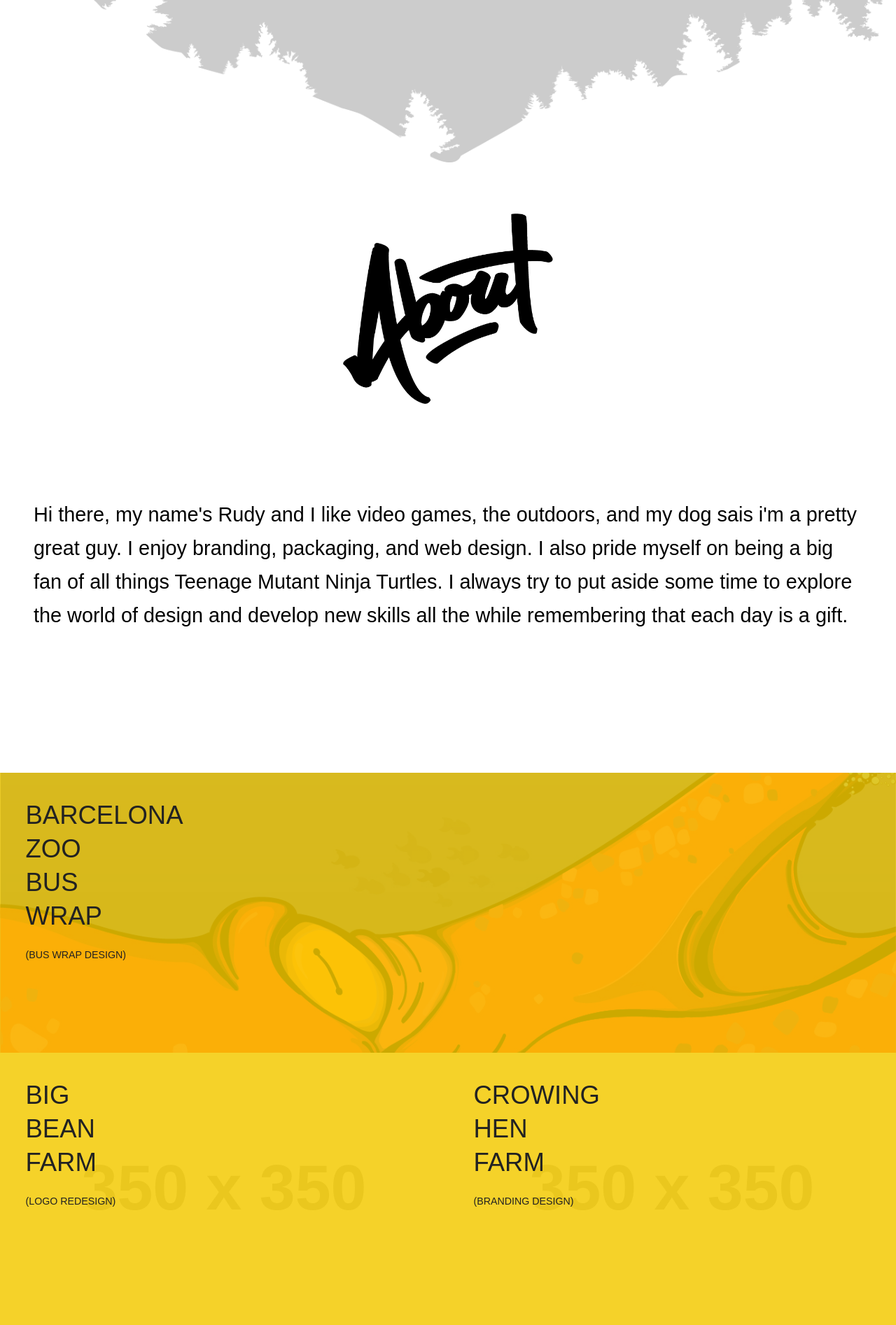
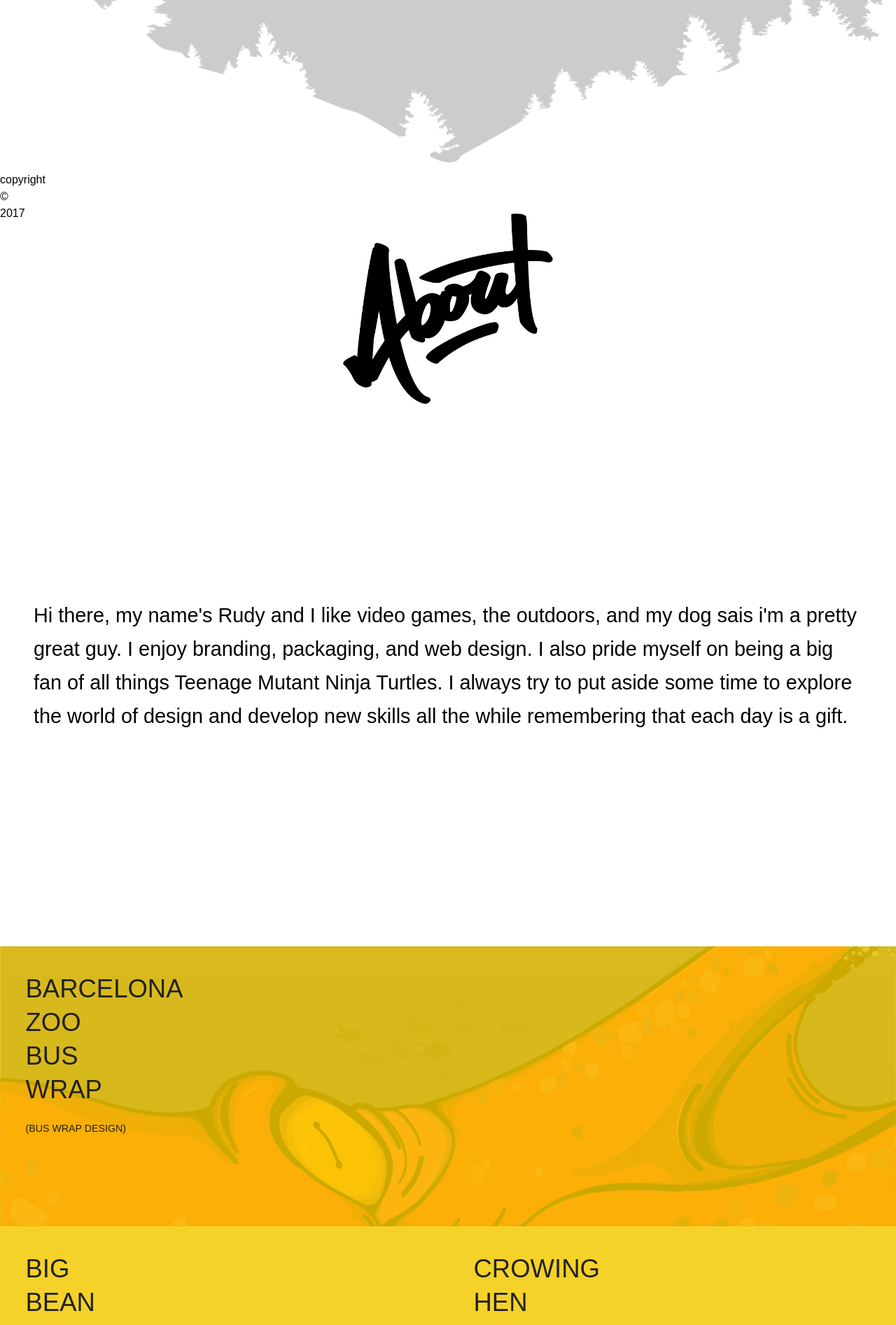
Before and after one commit to gord0186/new_website, a Jekyll site: the page built from index.html, in a window 1280 px wide. Shown: the part 623-2516 px from the top of the page at 70% size. Built offline with Jekyll 4.4.1, drawn with Linux system fonts in a browser that asks for light colours; Markdown is read by kramdown in place of the engine named in the settings; a style sheet for code colours, icons or effects is not loaded.

Commit message:
inner page footer fix

```diff
--- a/_includes/about.html
+++ b/_includes/about.html
@@ -4,7 +4,7 @@
 	</div>
 
 	<div class="about_content_wrapper">
-		<p class="about_content exa">{{include.about_content}}</p>
+		<p class="about_content {{include.class}} exa">{{include.about_content}}</p>
 	</div>
 
 </div>
--- a/css/general.css
+++ b/css/general.css
@@ -246,7 +246,11 @@
 
 .about_content_wrapper{
   padding: 3em;
-  margin: 5em 0 8em 0;
+  margin: 5em 0 16em 0;
+}
+
+.about_home{
+  margin: 5em 0 0 0;
 }
 
 /*------------------------------------Work-------------------------*/
@@ -338,8 +342,7 @@
 
 
 .contact_wrapper{
-  overflow: overlay;
-  margin: 5em 0 0 0;
+  margin: 5em 0 12em 0;
 }
 
 .contact_wrapper h2{
@@ -412,7 +415,8 @@
 }
 
 section.footer_wrapper {
-    position: relative;
+    position: fixed;
+    bottom: 0;
 }
 
 .footer{
--- a/index.html
+++ b/index.html
@@ -10,7 +10,7 @@
 
 <section id="about">
 
-{% include about.html about_content="Hi there, my name's Rudy and I like video games, the outdoors, and my dog sais i'm a pretty great guy. I enjoy branding, packaging, and web design. I also pride myself on being a big fan of all things Teenage Mutant Ninja Turtles. I always try to put aside some time to explore the world of design and develop new skills all the while remembering that each day is a gift."%}
+{% include about.html class="about_home" about_content="Hi there, my name's Rudy and I like video games, the outdoors, and my dog sais i'm a pretty great guy. I enjoy branding, packaging, and web design. I also pride myself on being a big fan of all things Teenage Mutant Ninja Turtles. I always try to put aside some time to explore the world of design and develop new skills all the while remembering that each day is a gift."%}
 
 </section>
 
```
Also changed, not shown: 2 other files.
